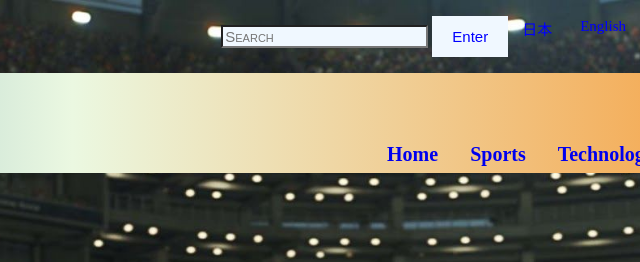
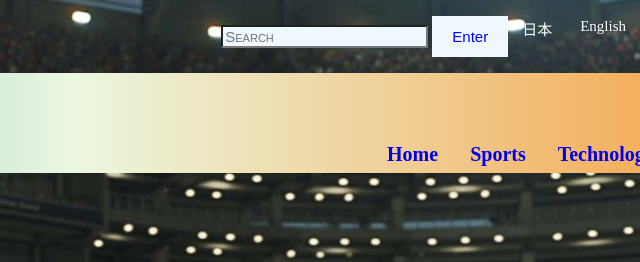
Before and after one commit to maharjansuraj/FinalGroupProject, a plain HTML site: page feedback.html in a window 1280 px wide. Shown: the top 262 px of the page, 640-1280 px from the left. Drawn offline with Linux system fonts and the light colour scheme.

Commit message:
Update style1.css

```diff
--- a/CSS/style1.css
+++ b/CSS/style1.css
@@ -22,11 +22,11 @@ p a {
          padding: 2px 14px; text-decoration: none;
          float: right;
          font-size: 15px;
-         color: #0000FF;
+         color: white;
          }
 
 p a:hover {
-           color: #00a;
+           color: yellow;
 }
 
 #site-header{
```
